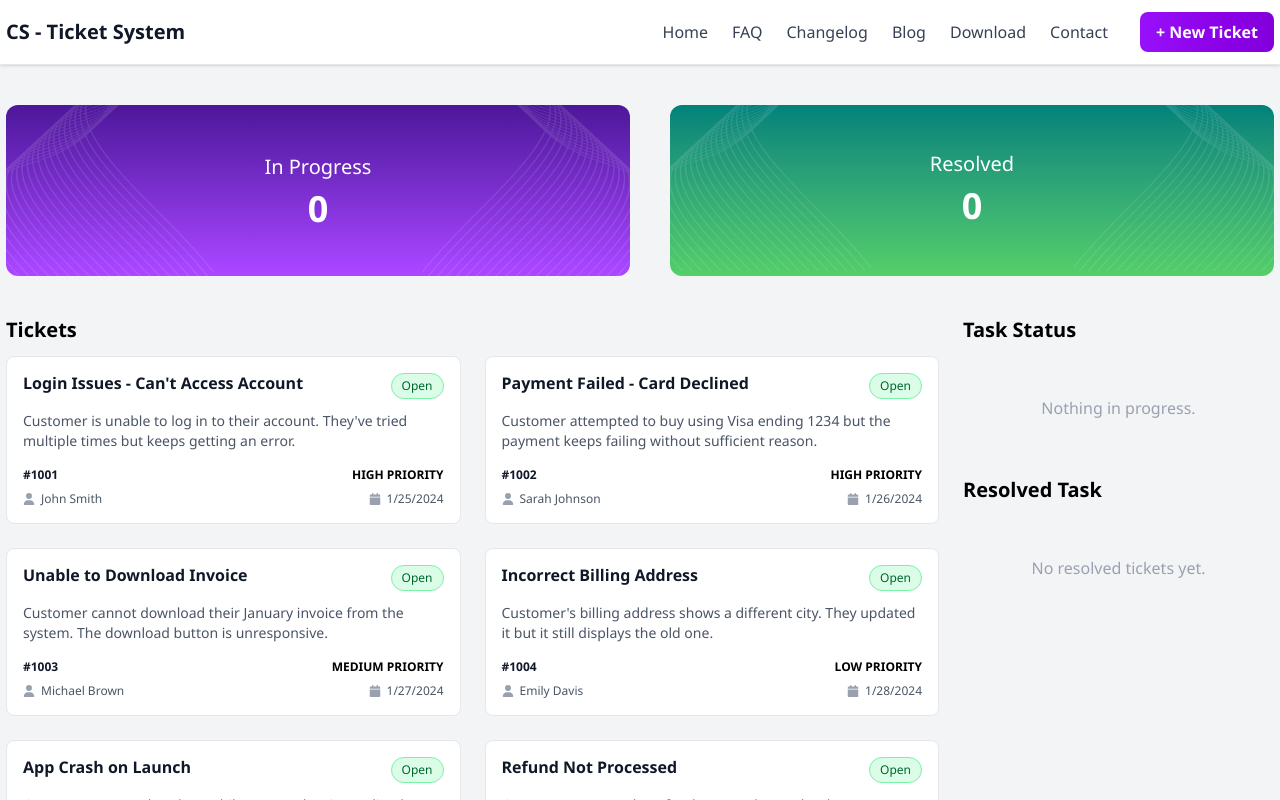
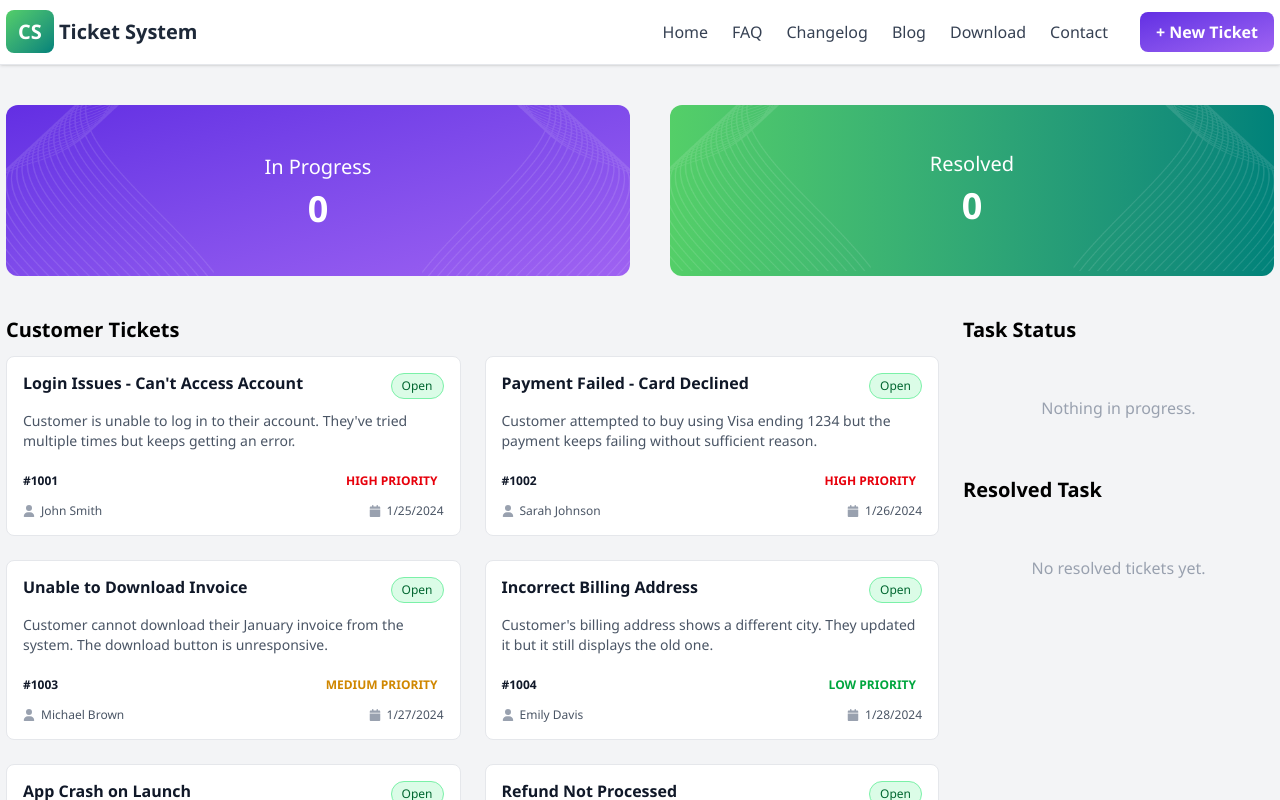
Before and after one commit to tirthorajmondal/CS-Ticket-System, a React (Vite) app: page / in a window 1280 px wide. Shown: the top 800 px of the page. Built offline with nearby package versions, Linux system fonts and the light colour scheme.

Commit message:
change color combination to look better

```diff
--- a/src/components/Navbar.jsx
+++ b/src/components/Navbar.jsx
@@ -13,7 +13,7 @@ const Navbar = () => {
                 <div className="flex justify-between items-center h-16">
                     {/* Logo/Brand */}
                     <div className="flex items-center gap-2 cursor-pointer">
-                        <a href='/' className="text-xl font-semibold text-gray-900">CS - Ticket System</a>
+                        <a href='/' className="text-xl font-semibold text-gray-800"><span className=' bg-linear-to-br from-[#54CF68] to-[#00827A] text-white px-3 py-2 rounded-lg'>CS</span> Ticket System</a>
                     </div>
 
                     {/* animated hamburger  {something new} */}
@@ -35,7 +35,7 @@ const Navbar = () => {
                             <li><a href="#download" className="text-gray-700 hover:text-purple-600 transition font-medium">Download</a></li>
                             <li><a href="#contact" className="text-gray-700 hover:text-purple-600 transition font-medium">Contact</a></li>
                         </ul>
-                        <button className="bg-linear-to-r from-purple-600 to-purple-700 text-white px-4 py-2 rounded-lg font-semibold hover:shadow-lg transition transform hover:-translate-y-0.5">
+                        <button className="bg-linear-to-br from-[#632EE3] to-[#9F62F2] text-white px-4 py-2 rounded-lg font-semibold hover:shadow-lg transition transform hover:-translate-y-0.5">
                             + New Ticket
                         </button>
                     </div>
@@ -79,7 +79,7 @@ const Navbar = () => {
                         </li>
                     </ul>
                     <div className="px-4 mt-4">
-                        <button className="w-full bg-linear-to-r from-purple-600 to-purple-700 text-white px-4 py-3 font-semibold hover:shadow-lg transition rounded-lg">
+                        <button className="w-full  bg-linear-to-br from-[#632EE3] to-[#9F62F2] text-white px-4 py-3 font-semibold hover:shadow-lg transition rounded-lg">
                             + New Ticket
                         </button>
                     </div>
--- a/src/components/ProgressCard.jsx
+++ b/src/components/ProgressCard.jsx
@@ -3,11 +3,11 @@ import bgImage from '../assets/vector1.png'
 const ProgressCard = ({ title, count }) => {
     const bgClass =
         title?.toLowerCase() === 'resolved'
-            ? 'bg-linear-to-b from-[#00827a] to-[#54cf68]'
-            : 'bg-linear-to-b from-violet-900 to-purple-500';
+            ? 'bg-linear-to-r from-[#54CF68] to-[#00827A]'
+            : 'bg-linear-to-br from-[#632EE3] to-[#9F62F2]';
 
     return (
-        <div className={`text-white rounded-xl pointer-events-none ${bgClass}`}>
+        <div className={`text-white rounded-xl pointer-events-none ${bgClass} aspe`}>
             <div className="flex  ">
                 <img className="w-1/3" src={bgImage} alt="" />
                 <div className="w-1/3 flex flex-col justify-center items-center py-4 gap-2">
@@ -17,32 +17,10 @@ const ProgressCard = ({ title, count }) => {
                 <img className="w-1/3 transform scale-x-[-1]" src={bgImage} alt="" />
             </div>
         </div>
-
-        // <div
-        //     className={`min-h-32 lg:min-h-44 w-full rounded-lg shadow-md p-4 ${bgClass} relative overflow-hidden`}
-
-        // >
-        //     <div
-        //         className="absolute inset-0 left-0 w-1/2 bg-no-repeat bg-left bg-contain  pointer-events-none"
-        //         style={{ backgroundImage: `url(${bgImage})` }}
-        //     />
-
-        //     <div
-        //         className="absolute inset-y-0 right-0 w-1/2 bg-amber-400/5 bg-no-repeat bg-right! bg-contain  pointer-events-none"
-        //         style={{
-        //             backgroundImage: `url(${bgImage})`,
-        //             transform: 'scaleX(-1)',
-        //             backgroundBlendMode: 'multiply',
-        //             backgroundPosition: 'right !important',
-        //         }}
-        //     />
-
-        //     <div className="absolute -z-10 inset-0 flex flex-col justify-center items-center gap-3">
-        //         <h3 className='text-white font-semibold text-lg'>{title}</h3>
-        //         <p className='text-white text-3xl font-bold'>{count}</p>
-        //     </div>
-        // </div>
     );
 };
 
 export default ProgressCard;
+
+// from #632EE3 to #9F62F2
+// from #54CF68 to #00827A
--- a/src/components/TicketCard.jsx
+++ b/src/components/TicketCard.jsx
@@ -4,10 +4,9 @@ const TicketCard = ({ ticket, onTicketClick }) => {
     // console.log(ticket);
     return (
         <div
-            className="bg-white border border-gray-200 rounded-lg p-4 hover:shadow-lg transition-all duration-300 cursor-pointer hover:border-purple-300"
+            className="bg-white border border-gray-200 rounded-lg p-4 hover:shadow-lg transition-all duration-300 cursor-pointer "
             onClick={() => onTicketClick && onTicketClick(ticket)}
         >
-            {/* Header: Title and Status */}
             <div className="flex justify-between items-start gap-3 mb-3">
                 <h3 className="text-base font-semibold text-gray-900 flex-1 leading-tight">
                     {ticket.title}
@@ -21,16 +20,17 @@ const TicketCard = ({ ticket, onTicketClick }) => {
                     {ticket.status}
                 </span>
             </div>
-            {/* Description */}
             <p className="text-sm text-gray-600 mb-4 line-clamp-2">
                 {ticket.description}
             </p>
 
-            {/* Footer: ID, Priority, Customer, Date */}
             <div className="space-y-2">
                 <div className="flex items-center justify-between text-xs">
                     <span className="font-semibold text-gray-900">{ticket.id}</span>
-                    <span className={`font-semibold `}>
+                    <span className={`font-semibold p-1.5 rounded-2xl
+                     ${ticket.priority.toLowerCase() === 'low priority' ? 'text-green-600' :
+                            ticket.priority.toLowerCase() === 'medium priority' ? 'text-yellow-600 ' :
+                                ticket.priority.toLowerCase() === 'high priority' ? 'text-red-600' : 'text-gray-600'}`}>
                         {ticket.priority}
                     </span>
                 </div>
--- a/src/components/TicketsContainer.jsx
+++ b/src/components/TicketsContainer.jsx
@@ -13,7 +13,7 @@ const TicketsContainer = ({ tickets, inprogress, resolved, handleInprogress, han
     return (
         <div className="flex flex-col lg:flex-row gap-y-6 max-w-7xl mx-1.5 lg:mx-auto">
             <div className="w-full lg:w-9/12">
-                <h3 className='text-xl font-bold mb-3'>Tickets</h3>
+                <h3 className='text-xl font-bold mb-3'>Customer Tickets</h3>
                 <div className='grid grid-cols-1 lg:grid-cols-2  gap-2 md:gap-4 lg:gap-6'>
                     {
                         tickets && tickets.map(ticket => <TicketCard key={ticket.id} ticket={ticket} onTicketClick={onTicketClick} />)
```
